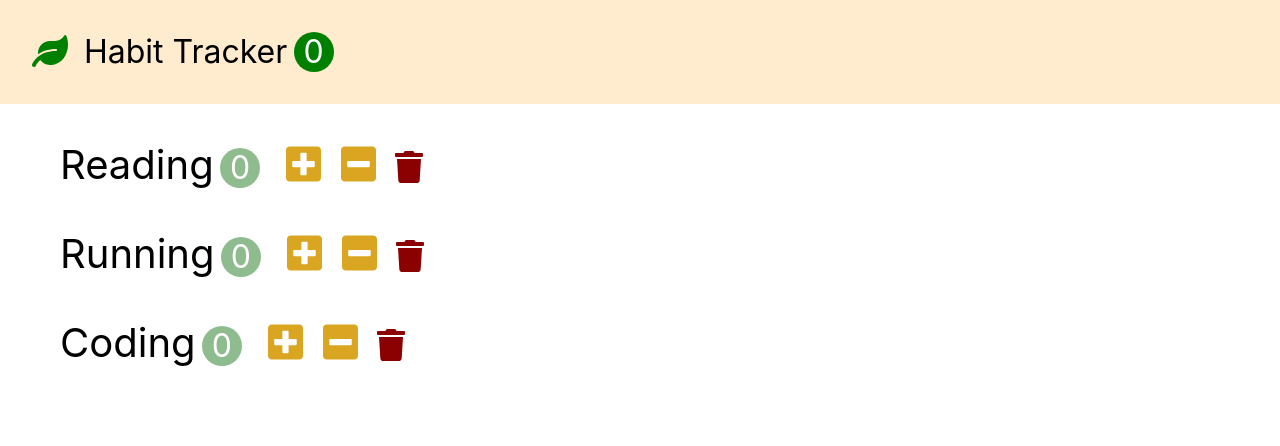
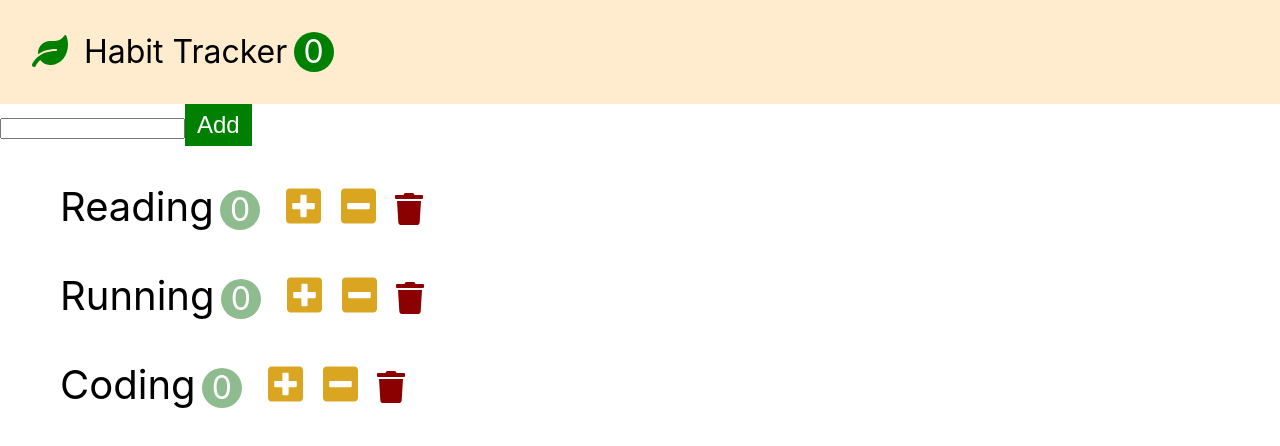
Before and after one commit to wonlee6/react-base, a React (Create React App) app: page / in a window 1280 px wide. Shown: the top 446 px of the page. Built offline with nearby package versions, Linux system fonts and the light colour scheme.

Commit message:
create Add Form (use ref)

```diff
--- a/src/App.js
+++ b/src/App.js
@@ -31,6 +31,10 @@
     const habits = this.state.habits.filter((item) => item.id !== habit.id);
     this.setState({ habits });
   };
+  handleAdd = (name) => {
+    const habits = [...this.state.habits, { id: Date.now(), name, count: 0 }];
+    this.setState({ habits });
+  };
   render() {
     return (
       <>
@@ -42,6 +46,7 @@
           onIncrement={this.handleIncrement}
           onDecrement={this.handleDecrement}
           onDelete={this.handleDelete}
+          onAdd={this.handleAdd}
         />
       </>
     );
--- /dev/null
+++ b/src/components/habitAddForm.jsx
@@ -0,0 +1,33 @@
+import React, { Component } from "react";
+
+class HabitAddForm extends Component {
+  formRef = React.createRef();
+  inputRef = React.createRef();
+  // DOM 요소에 접근하지 않고 createRef 통해 멤버 변수를 저장한 후
+  // 원하는 곳에 ref 연결하면 됨
+
+  onSubmit = (event) => {
+    event.preventDefault();
+    console.log(this.inputRef.current.value);
+    const name = this.inputRef.current.value;
+    name && this.props.onAdd(name);
+    // this.inputRef.current.value = "";
+    this.formRef.current.reset();
+  };
+  render() {
+    return (
+      // submit => 페이지가 리프래쉬 됨 preventDefault 사용하면댐
+      <form ref={this.formRef} className='add-form' onSubmit={this.onSubmit}>
+        <input
+          ref={this.inputRef}
+          type='text'
+          className='add-inpuit'
+          placeholde='Habit'
+        />
+        <button className='add-button'>Add</button>
+      </form>
+    );
+  }
+}
+
+export default HabitAddForm;
--- a/src/components/habits.jsx
+++ b/src/components/habits.jsx
@@ -1,5 +1,6 @@
 import React, { Component } from "react";
 import Habit from "./habit";
+import HabitAddForm from "./habitAddForm";
 
 class habits extends Component {
   handleIncrement = (habit) => {
@@ -11,10 +12,14 @@
   handleDelete = (habit) => {
     this.props.onDelete(habit);
   };
+  handleAdd = (name) => {
+    this.props.onAdd(name);
+  };
 
   render() {
-    console.log(habits);
     return (
+      <>
+        <HabitAddForm onAdd={this.handleAdd} />
         <ul>
           {this.props.habits.map((habit) => (
             <Habit
@@ -26,6 +31,7 @@
             />
           ))}
         </ul>
+      </>
     );
   }
 }
```
Lines whose indentation alone changed are shown as unchanged.
